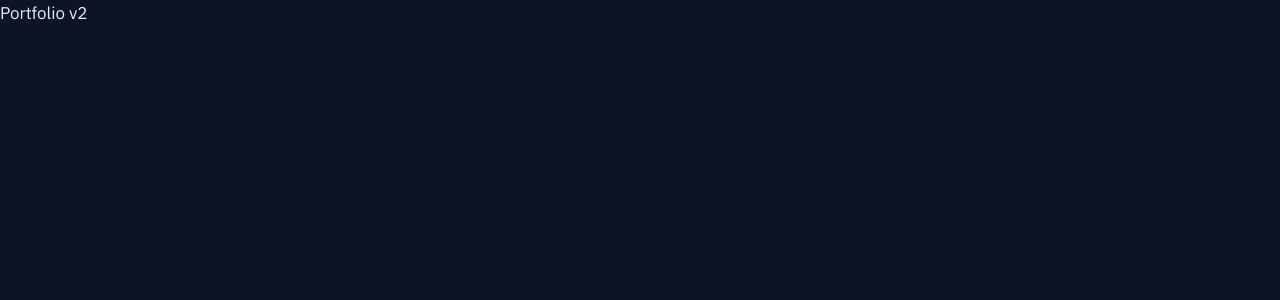
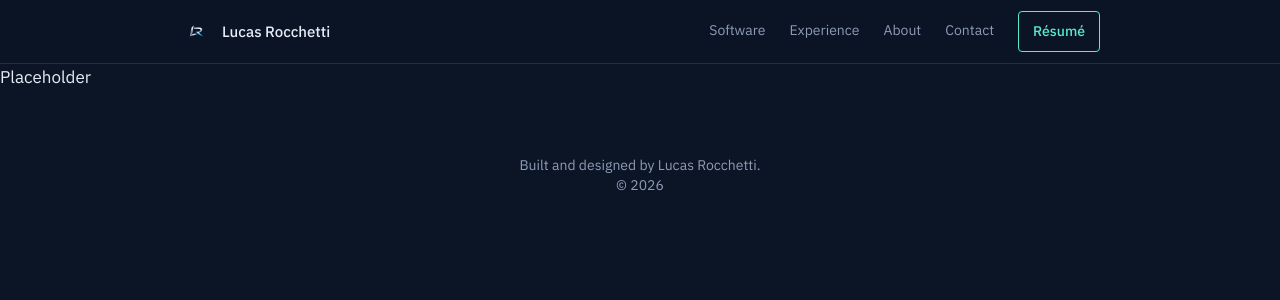
Before and after one commit to rocchettilucas/portfolio, a Next.js app: page / in a window 1280 px wide. Shown: the top 300 px of the page. Built offline with nearby package versions, Linux system fonts and the light colour scheme.

Commit message:
feat(ui): Nav with LR logo, active-section underline, accessible mobile menu; Footer

```diff
--- a/app/page.tsx
+++ b/app/page.tsx
@@ -1,3 +1,14 @@
+import Nav from "@/components/Nav";
+import Footer from "@/components/Footer";
+
 export default function Home() {
-  return <main id="main">Portfolio v2</main>;
+  return (
+    <>
+      <Nav />
+      <main id="main" className="pt-16">
+        Placeholder
+      </main>
+      <Footer />
+    </>
+  );
 }
--- /dev/null
+++ b/components/Footer.tsx
@@ -0,0 +1,10 @@
+import { site } from "@/lib/site";
+
+export default function Footer() {
+  return (
+    <footer className="px-5 pb-10 pt-16 text-center text-sm text-muted">
+      <p>Built and designed by {site.name}.</p>
+      <p>© {new Date().getFullYear()}</p>
+    </footer>
+  );
+}
--- /dev/null
+++ b/components/Nav.tsx
@@ -0,0 +1,75 @@
+"use client";
+import Link from "next/link";
+import Image from "next/image";
+import { useEffect, useRef, useState } from "react";
+import { usePathname } from "next/navigation";
+import { site } from "@/lib/site";
+
+const LINKS = [
+  { id: "software", label: "Software" },
+  { id: "experience", label: "Experience" },
+  { id: "about", label: "About" },
+  { id: "contact", label: "Contact" },
+];
+
+export default function Nav() {
+  const pathname = usePathname();
+  const onHome = pathname === "/";
+  const [active, setActive] = useState<string>("");
+  const [open, setOpen] = useState(false);
+  const btnRef = useRef<HTMLButtonElement>(null);
+
+  useEffect(() => {
+    if (!onHome) return;
+    const sections = LINKS.map((l) => document.getElementById(l.id)).filter(Boolean) as HTMLElement[];
+    const io = new IntersectionObserver((entries) => {
+      const visible = entries.filter((e) => e.isIntersecting).sort((a, b) => b.intersectionRatio - a.intersectionRatio)[0];
+      if (visible) setActive(visible.target.id);
+      else if (window.scrollY < 200) setActive("");
+    }, { rootMargin: "-40% 0px -50% 0px", threshold: [0, 0.25, 0.5] });
+    sections.forEach((s) => io.observe(s));
+    return () => io.disconnect();
+  }, [onHome]);
+
+  useEffect(() => {
+    document.body.style.overflow = open ? "hidden" : "";
+    if (!open) return;
+    const onKey = (e: KeyboardEvent) => { if (e.key === "Escape") { setOpen(false); btnRef.current?.focus(); } };
+    window.addEventListener("keydown", onKey);
+    return () => { window.removeEventListener("keydown", onKey); document.body.style.overflow = ""; };
+  }, [open]);
+
+  const href = (id: string) => (onHome ? `#${id}` : `/#${id}`);
+
+  return (
+    <header className="fixed inset-x-0 top-0 z-50 h-16 border-b border-rule bg-bg/85 backdrop-blur-md">
+      <nav aria-label="Main" className="mx-auto flex h-full max-w-[1000px] items-center justify-between px-10 max-md:px-5">
+        <Link href="/" className="flex items-center gap-2.5 text-[15px] font-medium text-text hover:text-accent" aria-label={`${site.name} — home`}>
+          <Image src="/logo.png" alt="" width={32} height={32} priority />
+          <span>{site.name}</span>
+        </Link>
+        <div className="flex items-center gap-6 max-md:hidden">
+          {LINKS.map((l) => (
+            <a key={l.id} href={href(l.id)} aria-current={active === l.id ? "location" : undefined}
+               className={`py-2 text-sm border-b-2 ${active === l.id ? "border-accent text-text" : "border-transparent text-muted hover:text-accent"}`}>
+              {l.label}
+            </a>
+          ))}
+          <a href={site.resumePath} target="_blank" rel="noopener noreferrer" className="btn-outline py-1.5">Résumé</a>
+        </div>
+        <button ref={btnRef} type="button" className="hidden h-11 w-11 items-center justify-center text-text max-md:flex"
+                aria-label="Menu" aria-expanded={open} aria-controls="mobile-menu" onClick={() => setOpen((o) => !o)}>
+          <span aria-hidden className="text-2xl leading-none">{open ? "×" : "≡"}</span>
+        </button>
+      </nav>
+      {open && (
+        <div id="mobile-menu" className="border-t border-rule bg-bg px-5 py-4 md:hidden">
+          {LINKS.map((l) => (
+            <a key={l.id} href={href(l.id)} onClick={() => setOpen(false)} className="block py-3 text-base text-text">{l.label}</a>
+          ))}
+          <a href={site.resumePath} target="_blank" rel="noopener noreferrer" onClick={() => setOpen(false)} className="btn-outline mt-2">Résumé</a>
+        </div>
+      )}
+    </header>
+  );
+}
```
Also changed, not shown: app/icon.png, public/logo.png.
